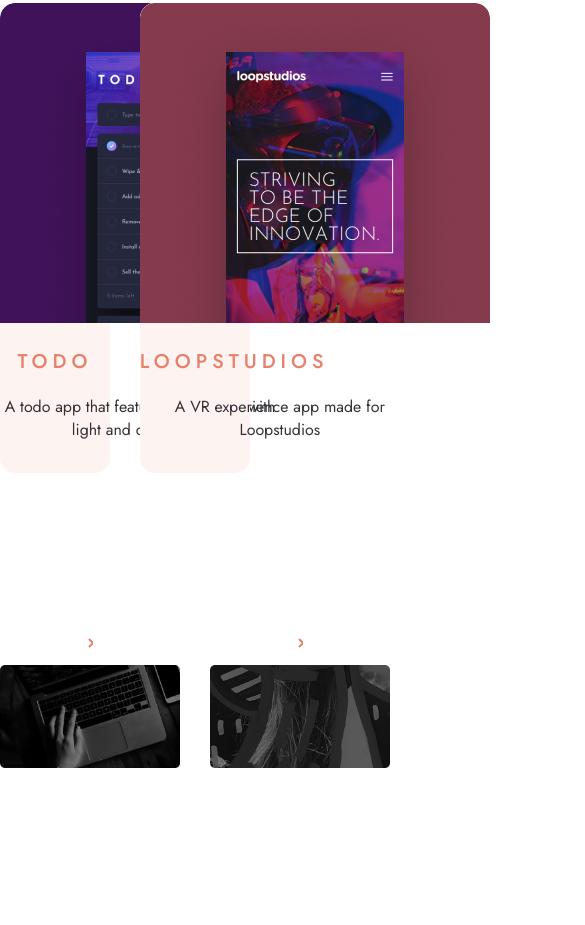
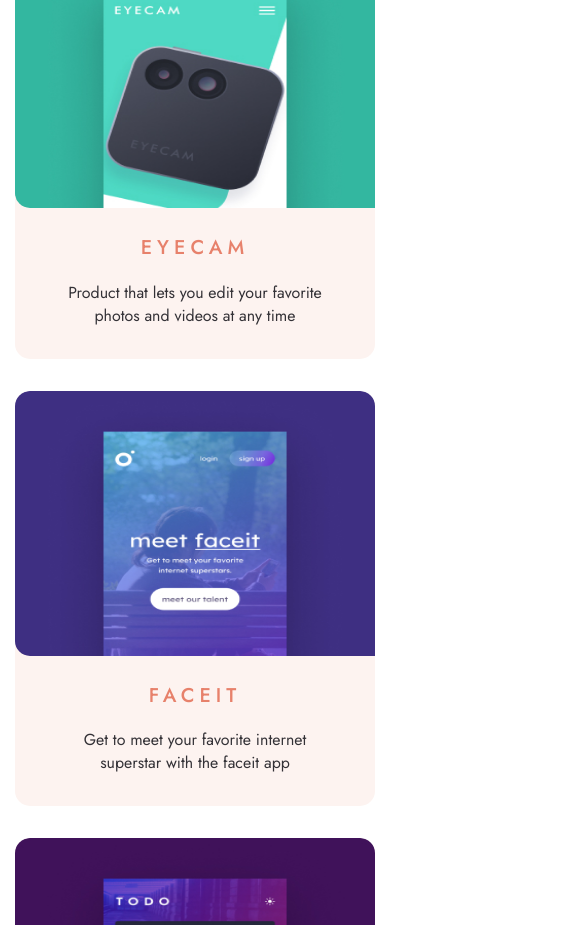
Before and after one commit to kunlar365/designo-pages, a plain HTML site: page appDesign.html in a window 390 px wide. Shown: the part 1075-2000 px from the top of the page, 585 px wide, since content can reach past the window. Before the commit the page ends 1948 px from the top, so only its background shows below. Drawn offline with Linux system fonts and the light colour scheme.

Commit message:
added responcive styles

```diff
--- a/appDesign.html
+++ b/appDesign.html
@@ -7,6 +7,7 @@
     <meta name="viewport" content="width=device-width, initial-scale=1.0">
     <title>Document</title>
     <link rel="stylesheet" href="css/main.css">
+    <link rel="stylesheet" href="css/responcive.css">
 </head>
 
 <body>
--- a/css/main.css
+++ b/css/main.css
@@ -82,6 +82,7 @@ body{
     font-size: 1.42rem;
     font-weight: 500;
     letter-spacing: 5px;
+    text-transform: uppercase;
 }
 
 .card__text {
--- /dev/null
+++ b/css/responcive.css
@@ -0,0 +1,84 @@
+@media (max-width: 1199px) {
+    .card__image {
+        width: 100%;
+    }
+    .page-title {
+        background-size: contain;
+        padding: 39px 24px;
+    }
+    .row {
+        margin: 0;
+    }
+    .service__info {
+        bottom: 100px;
+    }
+}
+@media (max-width: 991px){
+    .card {
+        display: flex;
+    }
+    .col-lg-4 {
+        width: 100%;
+    }
+    .card__image {
+        border-top-right-radius: 0;
+        border-bottom-left-radius: 15px;
+        width: 350px;
+    }
+    .card__content {
+        margin-top: 80px;
+        margin-left: auto;
+        margin-right: auto;
+    }
+    .service__info {
+        bottom: 75px;
+    }
+    .col-lg-6 {
+        width: 100%;
+    }
+    .service__image {
+        height: 200px;
+    }
+    .col-lg-6:first-child {
+        margin-bottom: 50px;
+    }
+    .page-title {
+        padding: 13px 24px;
+    }
+}
+@media (max-width: 767px) {
+    .card {
+        display: block;
+    }
+    .card__image {
+        width: 100%;
+        height: 320px;
+        border-top-right-radius: 15px;
+    }
+    .card__content {
+        margin-top: 20px;
+    }
+    .page-title {
+        background-size: cover;
+        padding: 95px 24px;
+        background-color: #E7816B;
+        background-position: center
+    }
+    .portfolio {
+        margin-top: 100px;
+    }
+}
+@media (max-width: 565px) {
+
+    .portfolio {
+        margin-top: 75px;
+    }
+}
+@media (max-width: 480px) {
+    .card__image {
+        height: 265px;
+    }
+    .service__info {
+        bottom: 60px;
+    }
+}
```
Also changed, not shown: graphicDesign.html (+1 -0 lines), index.html (+1 -0 lines).
